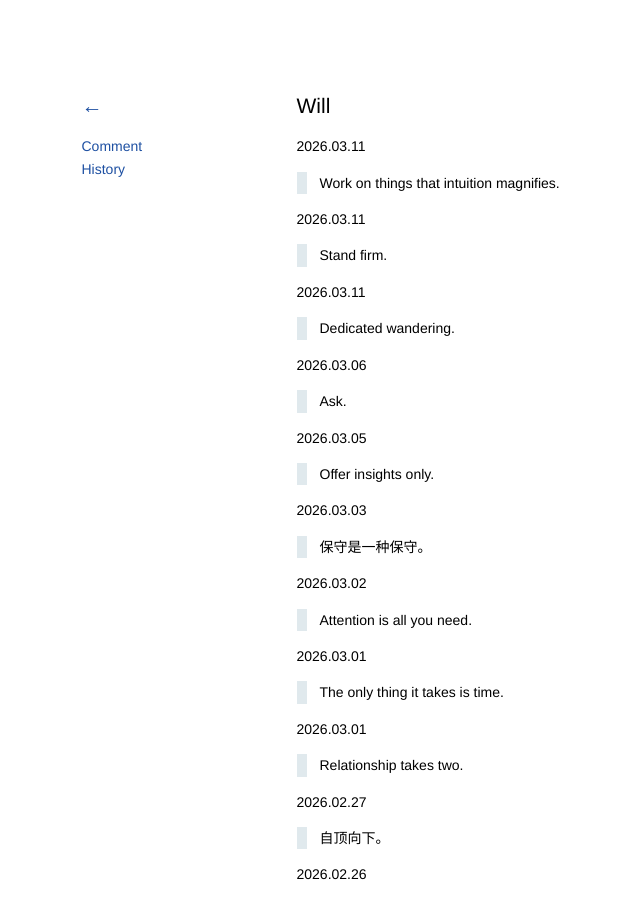
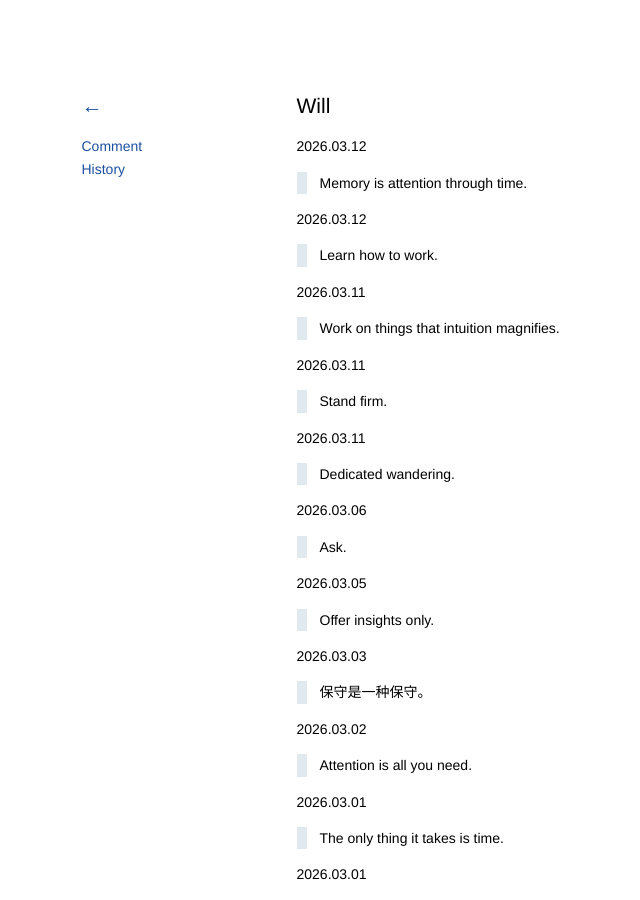
Before and after one commit to kidlj/awei, a Jekyll site: the page built from _wiki/will.md, in a window 1280 px wide and 900 px high. Shown: the whole window, without its empty margins (51-691 px from the left). Built offline with Jekyll 4.4.1, drawn with Linux system fonts in a browser that asks for light colours.

Commit message:
update will

```diff
--- a/_wiki/will.md
+++ b/_wiki/will.md
@@ -1,6 +1,14 @@
 ---
 title: Will
 ---
+
+2026.03.12
+
+> Memory is attention through time.
+
+2026.03.12
+
+> Learn how to work.
 
 2026.03.11
 
```
